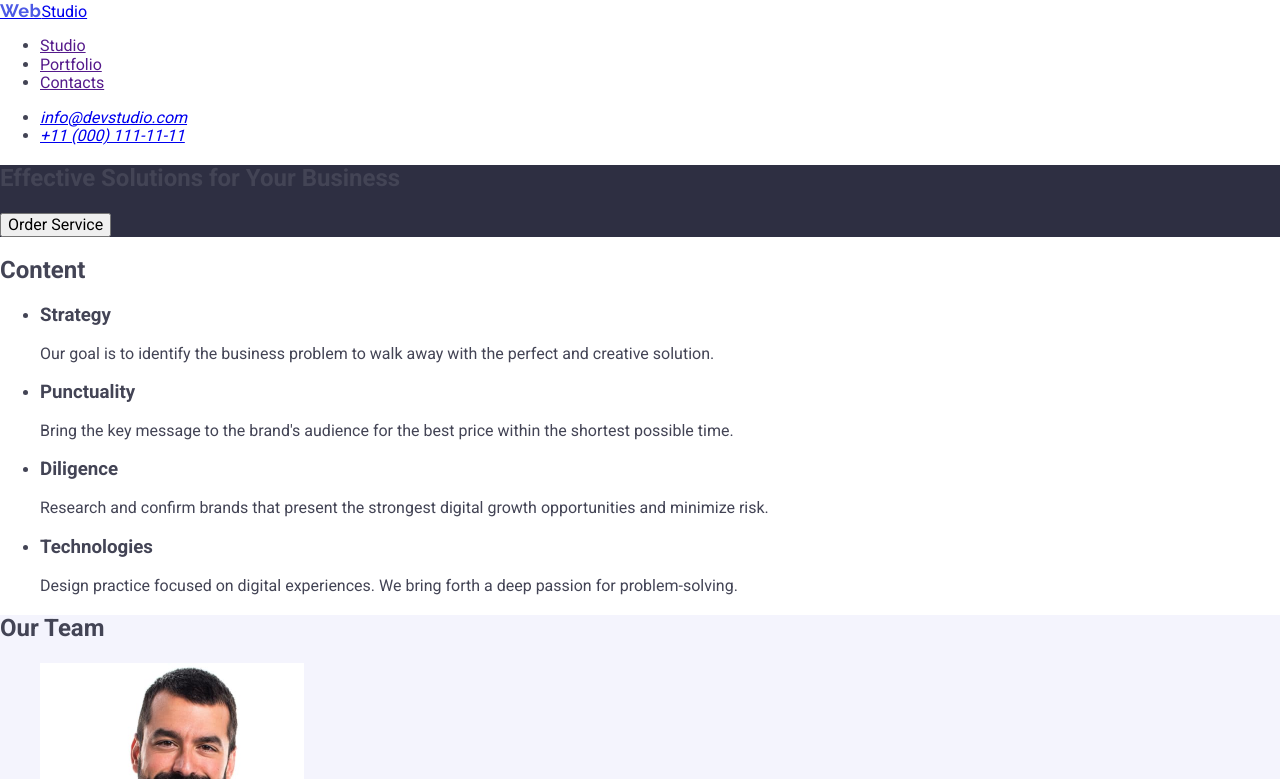
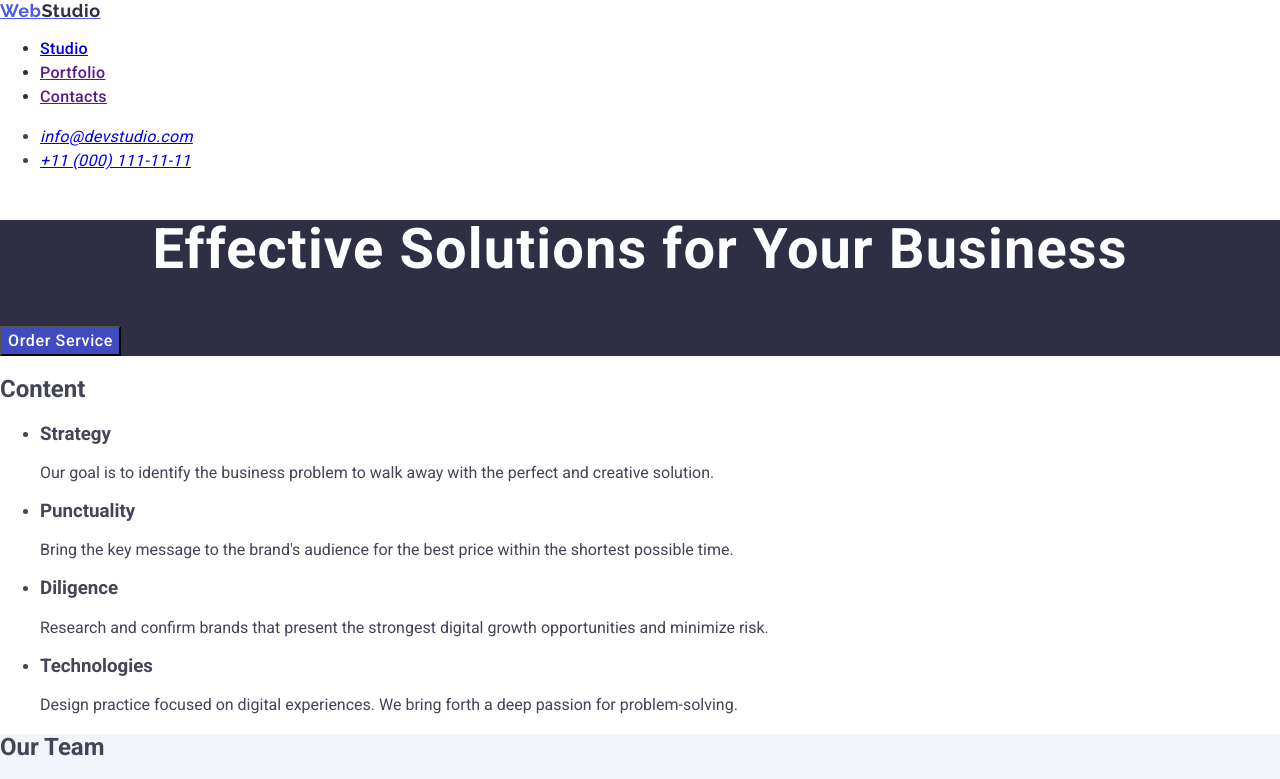
Before and after one commit to Seresun/goit-markup-hw-02, a plain HTML site: page index.html in a window 1280 px wide. Shown: the top 779 px of the page. Drawn offline with nearby package versions, Linux system fonts and the light colour scheme.

Commit message:
section1

```diff
--- a/css/styles.css
+++ b/css/styles.css
@@ -1,23 +1,70 @@
 body {
-  font-family:Roboto;
   color:#434455;
   background-color:#FFFFFF;
+  font-family: "Roboto", sans-serif
 
   ;
 }
-a span {
+.bluelogo {
   color: #4D5AE5;
-  font-family: Raleway;
-font-size: 18px;
-font-weight: 700;
-line-height: 21px;
-letter-spacing: 0.03em;
-text-align: left;
+  font-family: "Raleway";
+  font-size: 18px;
+  font-weight: 700;
+  line-height: 21px;
+  letter-spacing: 0.03em;
+  text-align: left;
+
+}
+.blacklogo {
+  color:#2E2F42;
+  font-family: "Raleway";
+  font-size: 18px;
+  font-weight: 700;
+  line-height: 21px;
+  letter-spacing: 0.03em;
+  text-align: left;
+}
+.info {
+  font-family: "Roboto";
+  font-size: 16px;
+  font-weight: 500;
+  line-height: 24px;
+  letter-spacing: 0.02em;
+  text-align: left;
+  color: #2E2F42;
+}
+.contacts {
+  font-family: "Roboto";
+  font-size: 16px;
+  font-weight: 400;
+  line-height: 24px;
+  letter-spacing: 0.02em;
+  text-align: left;
+  color: #434455;
 
 }
 
 .section_one {
   background-color: #2E2F42;
+}
+.main_title {
+  font-size: 56px;
+  line-height: 1.07;
+  text-align: center;
+  letter-spacing: 0.02em;
+  color: #ffffff;
+}
+.title_button {
+  background-color: #4D5AE5;
+  font-family: "Roboto", sans-serif;
+  font-weight: 500;
+  font-size: 16px;
+  line-height: 1.5;
+  letter-spacing: 0.04em;
+  color: #ffffff;
+  background-color: #404BBF;
+  background-color: #404BBF;
+  cursor: pointer;
 }
 
 .section_two {
--- a/index.html
+++ b/index.html
@@ -8,21 +8,22 @@
     <link rel="stylesheet" href="https://cdnjs.cloudflare.com/ajax/libs/modern-normalize/2.0.0/modern-normalize.min.css">
     <link rel="stylesheet" href="https://fonts.googleapis.com/css2?family=Raleway:wght@700&display=swap">
     <link rel="stylesheet" href="https://fonts.googleapis.com/css2?family=Roboto:wght@400;500;700&display=swap">
+    <link rel="stylesheet" href="https://fonts.gstatic.com">
 
     <link rel="stylesheet" href="./css/styles.css" />
   </head>
 
   <body>
     <header>
-      <nav>
-        <a href="./index.html"><span>Web</span>Studio</a>
-        <ul>
-          <li><a href="">Studio</a></li>
+      <nav class="navigation">
+        <a class="bluelogo" href="./index.html">Web<span class="blacklogo">Studio</span></a>
+        <ul class="info">
+          <li><a href="./index.html">Studio</a></li>
           <li><a href="">Portfolio</a></li>
           <li><a href="">Contacts</a></li>
         </ul>
       </nav>
-      <address>
+      <address class="contacts">
         <ul>
           <li><a href="mailto:info@devstudio.com">info@devstudio.com</a></li>
           <li><a href="tel:+110001111111">+11 (000) 111-11-11</a></li>
@@ -32,8 +33,8 @@
 
     <main>
       <section class="section_one">
-        <h1>Effective Solutions for Your Business</h1>
-        <button type="button">Order Service</button>
+        <h1 class="main_title">Effective Solutions for Your Business</h1>
+        <button type="button" class="title_button">Order Service</button>
       </section>
 
       <section class="section_two">
```
